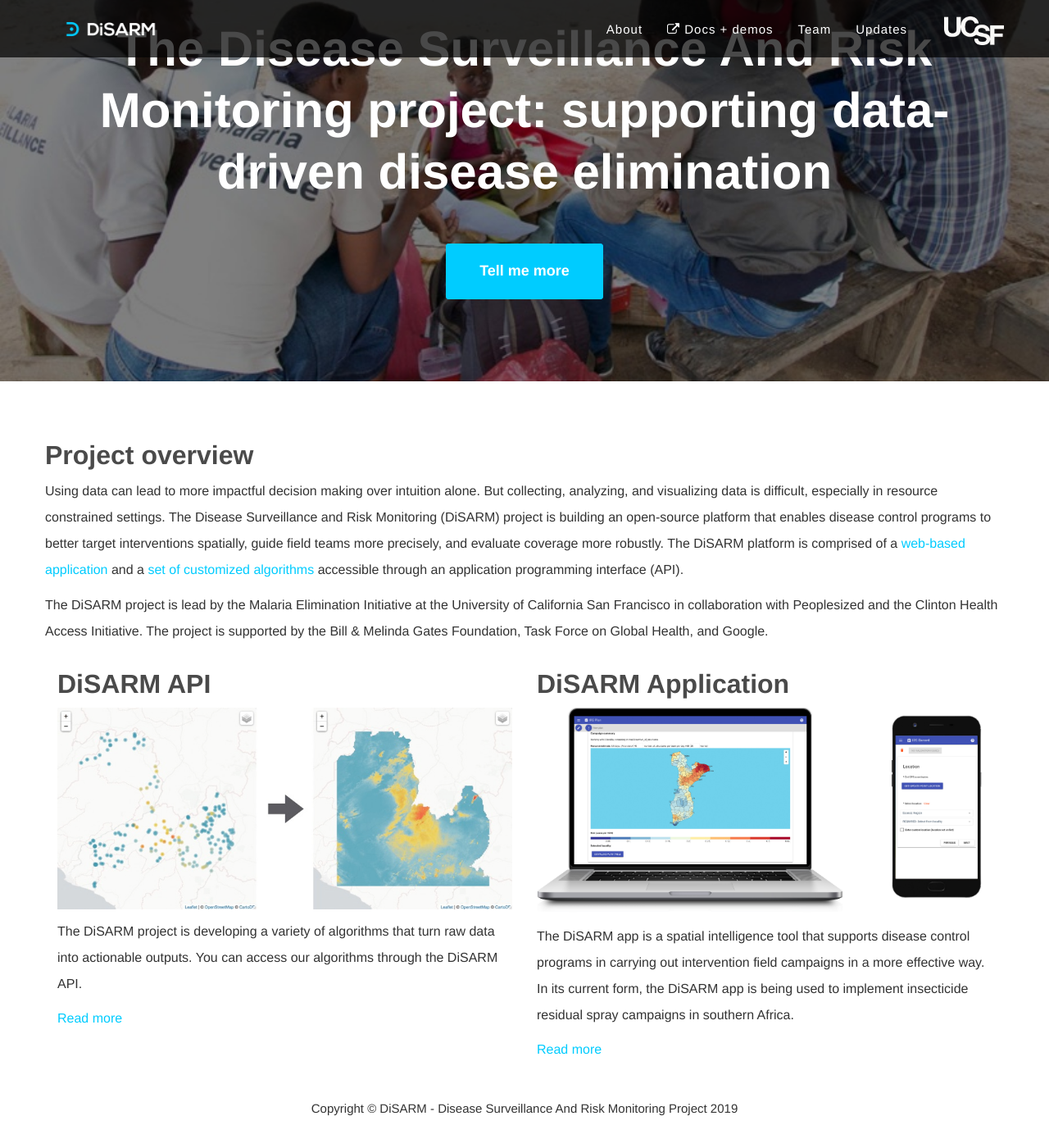
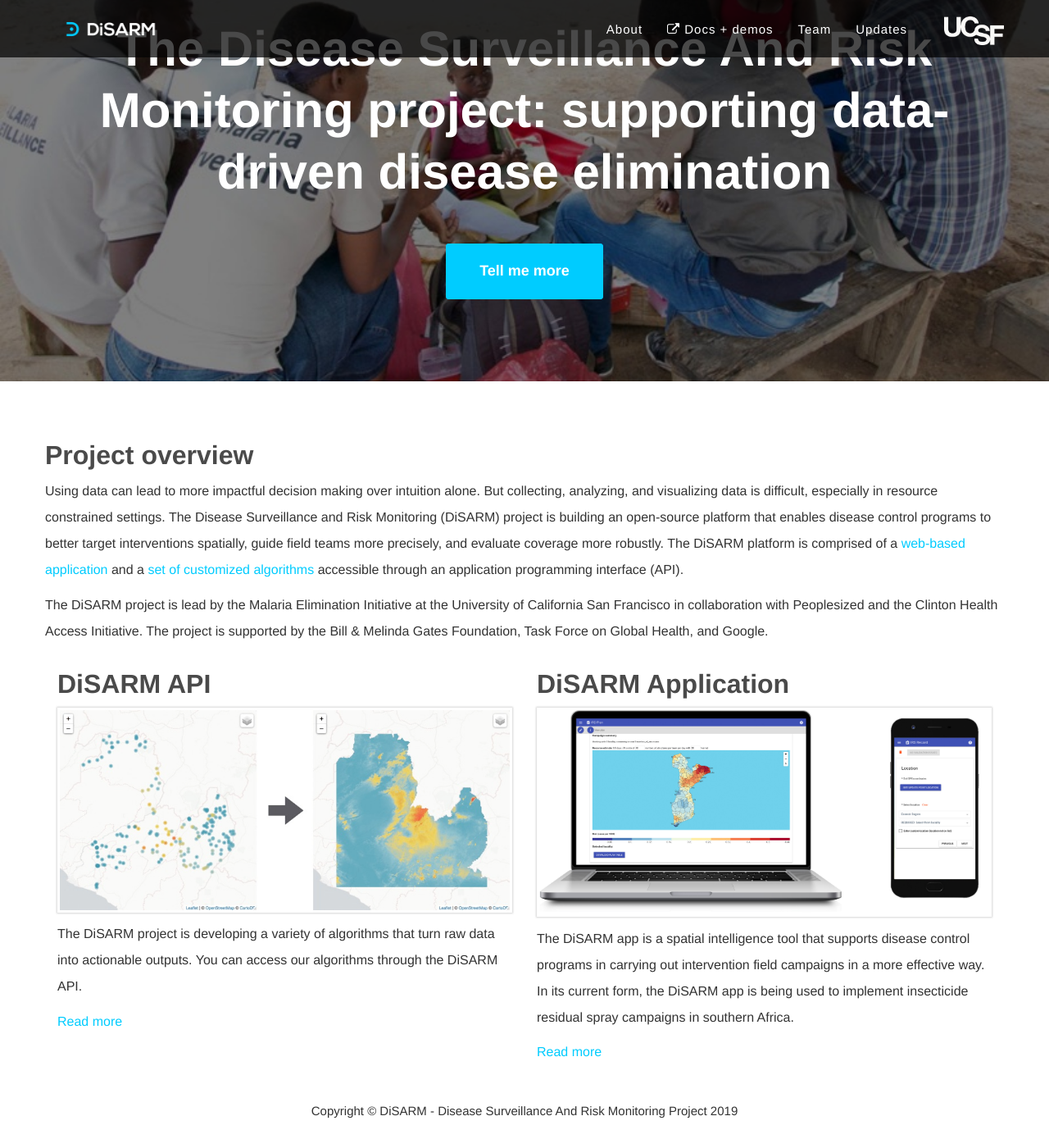
Before and after one commit to disarm-platform/disarm-website, a Jekyll site: the page built from index.html, in a window 1280 px wide and 1400 px high, scrolled down 178 px. Shown: the whole window at 82% size. Built offline with Jekyll 4.4.1, drawn with Linux system fonts in a browser that asks for light colours; some web fonts are replaced.

Commit message:
make images clickable

```diff
--- a/_includes/blurb_api.md
+++ b/_includes/blurb_api.md
@@ -1,6 +1,6 @@
 ## DiSARM API
 
-[![](/img/api/prev_mapping2.jpg){:width='100%'}](/api)
+[![](/img/api/prev_mapping2.jpg){:width='100%' .clickable}](/api)
 
 The DiSARM project is developing a variety of algorithms that turn raw data into actionable outputs. You can access our algorithms through the DiSARM API.
 
--- a/_includes/blurb_app.md
+++ b/_includes/blurb_app.md
@@ -1,5 +1,5 @@
 ## DiSARM Application
-[![](/img/api/RiskYland.jpg){:width='100%'}](/app)
+[![](/img/api/RiskYland.jpg){:width='100%' .clickable}](/app)
 
 
 The DiSARM app is a spatial intelligence tool that supports disease control programs in carrying out intervention field campaigns in a more effective way. In its current form, the DiSARM app is being used to implement insecticide residual spray campaigns in southern Africa.
--- a/_includes/css/custom.css
+++ b/_includes/css/custom.css
@@ -176,6 +176,10 @@
     font-size: 40px;
   }
 
+img.clickable {
+  padding: 3px;
+  box-shadow: 0 0 2px 1px #d6d6d6;
+}
 
 
 @media (min-width: 768px) {
```
